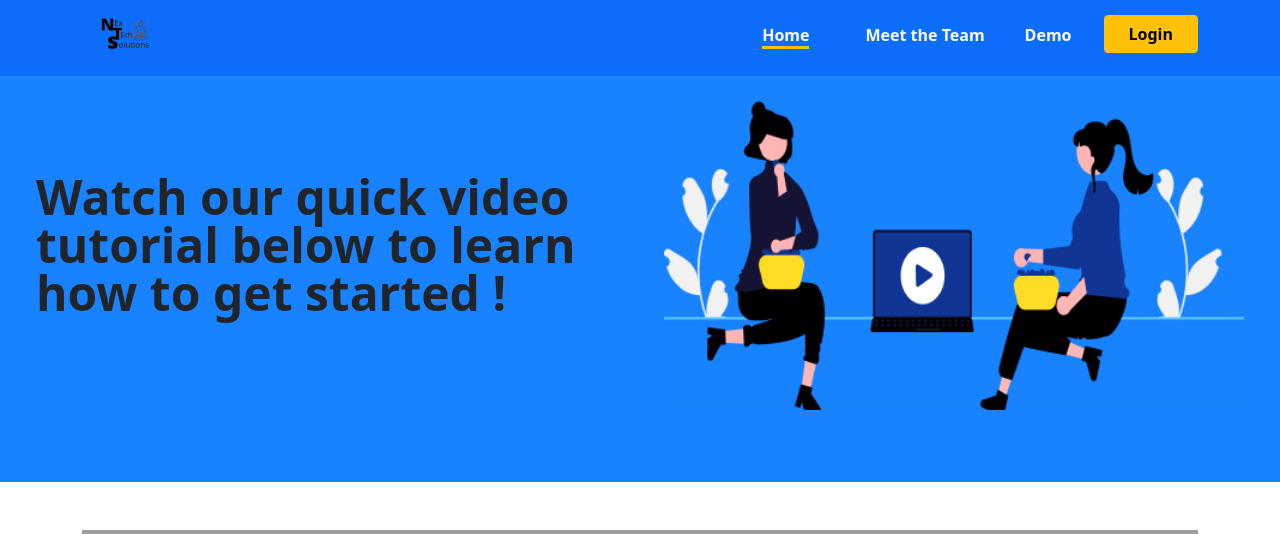
After one commit to Michel0288/CompBot, a Flask app: page /demo/ in a window 1280 px wide. The commit adds this page. Shown: the top 534 px of the page. Run offline with Flask 2, Linux system fonts and the light colour scheme; some libraries are stand-ins or nearby versions; grey boxes are pictures that could not be loaded.

Commit message:
Added Demo Screen

```diff
--- /dev/null
+++ b/app/templates/demo.html
@@ -0,0 +1,57 @@
+{% extends "base.html" %}
+
+
+{% block main %}
+<section class="overflow-hidden">
+    <div class="container1 px-4 pb-4" style="background-color: #1983FF;">
+        <div class="row flex-lg align-items-center pb-4">
+            <div class="col-lg-6 p-4">
+                <h4 class="display-5 fw-bold lh-1 mb-3">
+                    Watch our quick video tutorial
+                    below to learn how to get started !
+                </h4>
+            </div>
+
+            <div class="col-lg-6 h-100 p-4 align-items-center">
+                <img id="VideoImage" src="{{url_for('static', filename ='images/video.jpg')}}" class="d-block mx-lg-auto img-fluid" alt="Video Illustration" width="600" height="300">
+            </div>
+        </div>
+    </div>
+
+    <div class="container mt-5">
+        <iframe class="embed-responsive" width="100%" height="500" src="https://www.youtube.com/embed/tgbNymZ7vqY"></iframe>
+    </div>
+</section>
+
+<div class="album my-3 py-3">
+    <div class="container">
+
+    </div>
+</div>
+
+<!-- Login Modal -->
+<div class="modal fade text-dark" id="loginModal" tabindex="-1" aria-labelledby="loginModalLabel" aria-hidden="true">
+    <div class="modal-dialog modal-dialog-centered">
+        <div class="modal-content">
+            <div class="modal-header">
+                <h5 class="modal-title fw-bold" id="loginModalLabel">Login to access CompBot</h5>
+                <button type="button" class="btn-close" data-bs-dismiss="modal" aria-label="Close"></button>
+            </div>
+            <div class="modal-body">
+                <form>
+                    <div class="mb-5">
+                        <label for="email" class="form-label fw-bold">Email address</label>
+                        <input type="email" class="form-control" id="email" aria-describedby="emailHelp">
+                    <div id="emailHelp" class="form-text text-dark mb-3">We'll never share your email with anyone else.</div>
+                    <div class="mb-4">
+                        <label for="password" class="form-label fw-bold">Password</label>
+                        <input type="password" class="form-control" id="password">
+                    </div>
+                    <button style="margin-bottom: -30px" class="w-100 btn btn-lg rounded-4 btn-primary" type="submit">Continue</button>
+                </form>
+            </div>
+        </div>
+    </div>
+</div>
+
+{% endblock %}
--- a/app/templates/header.html
+++ b/app/templates/header.html
@@ -9,8 +9,8 @@
     <div class="ms-3 collapse navbar-collapse" id="navbarNavAltMarkup">
       <div class="navbar-nav ms-auto fw-bold text-nowrap">
         <a class="nav-link active me-4" aria-current="page" href="{{url_for('home')}}"><span class="border-bottom border-warning border-3 me-3">Home</span></a>
-        <a class="nav-link active me-4" href="#">Demo</a>
         <a class="nav-link active me-4" href="{{url_for('team')}}">Meet the Team</a>
+        <a class="nav-link active me-4" href="{{url_for('demo')}}">Demo</a>
         <form class="mb-2 justify-content-start">
           <button class="btn btn-warning fw-bold px-4" type="button" data-bs-toggle="modal" data-bs-target="#loginModal">Login</button>
         </form>
--- a/app/views.py
+++ b/app/views.py
@@ -23,6 +23,12 @@ def home():
 def team():
     """Render the website's team page."""
     return render_template('team.html', name="CompBot")
+
+
+@app.route('/demo/')
+def demo():
+    """Render the website's demo page."""
+    return render_template('demo.html', name="CompBot")
 
 
 ###
```
Also changed, not shown: app/templates/team.html (+9 -10 lines), app/static/css/app.css (line endings or trailing spaces), app/static/images/video.jpg (added).
